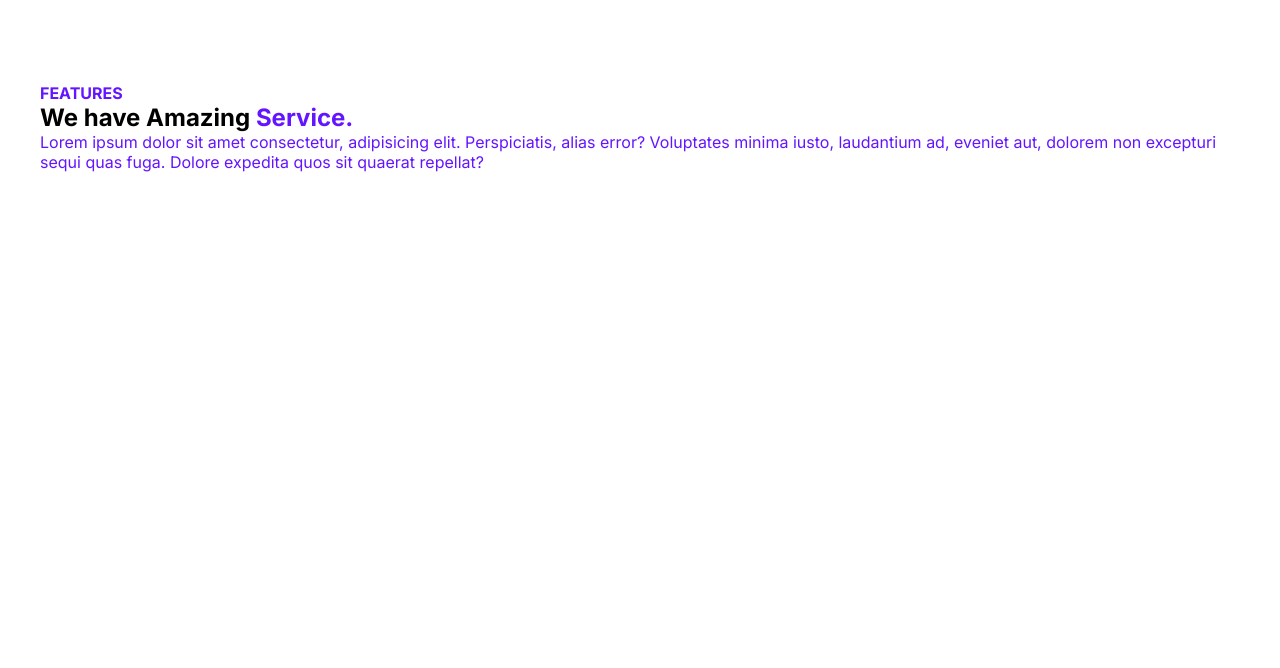
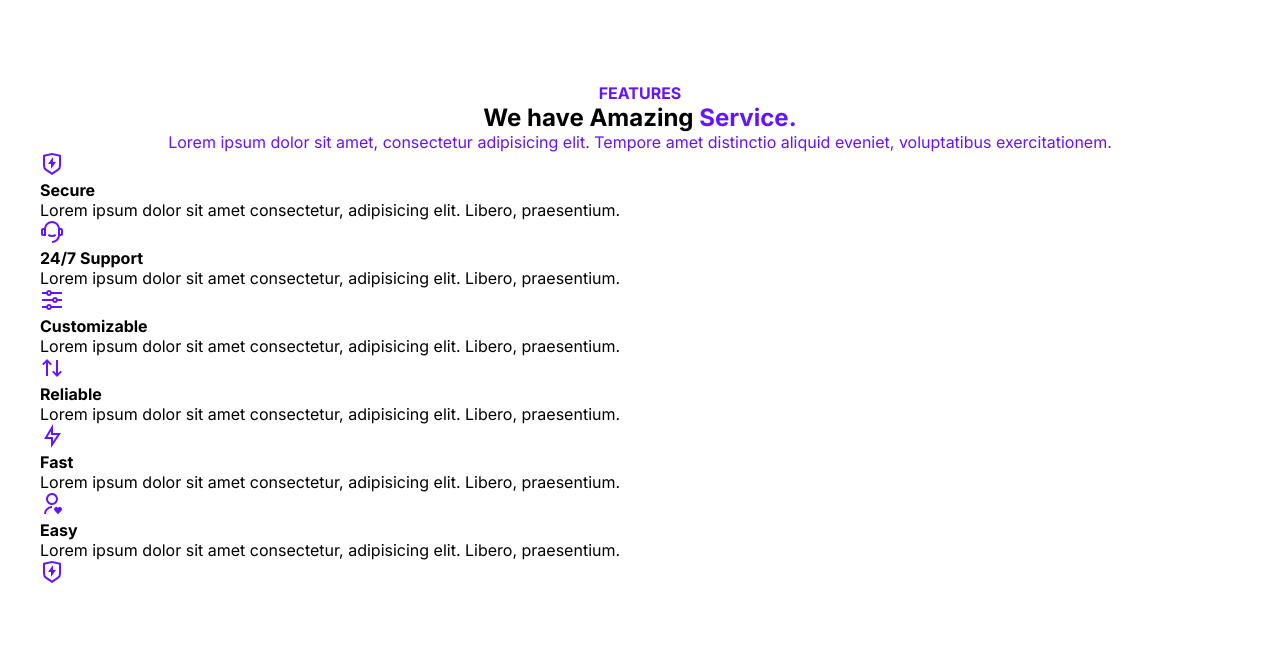
Before and after one commit to jessicaamonterrosa/treactwebsite, a plain HTML site: page index.html in a window 1280 px wide. Shown: the part 832-1500 px from the top of the page. Before the commit the page ends 1084 px from the top, so only its background shows below. Drawn offline with Linux system fonts and the light colour scheme.

Commit message:
"Add features section"

```diff
--- a/index.html
+++ b/index.html
@@ -55,21 +55,82 @@
         </div>
       </header>
     </section>
+    <main>
+
       <section id="features">
         <div class="container">
           <div class="row">
+            <div class="features__section">
               <h4 class="purple">FEATURES</h4>
-            <h2 class="section__title">We have Amazing <span class="purple">Service.</span></h2>
-            <div class="section__para">
-              <p class="purple">Lorem ipsum dolor sit amet consectetur, adipisicing elit. Perspiciatis, alias error? Voluptates minima iusto, laudantium ad, eveniet aut, dolorem non excepturi sequi quas fuga. Dolore expedita quos sit quaerat repellat?</p>
+              <h1 class="features__section--title">We have Amazing <span class="purple">Service.</span></h1>
+              <div class="features__section--para">
+                <p class="purple">Lorem ipsum dolor sit amet, consectetur adipisicing elit. Tempore amet distinctio aliquid eveniet, voluptatibus exercitationem. </p>
               </div>
-          <div class="features__services">
+            </div>
+            <div class="features__services--description">
               <div class="feature__service">
-
+                <div class="feature__service-img">
+                  <img src="./assets/shield-icon.daefe14b320b14fbd9cbd18908ac93ec.svg" alt="">
+                </div>
+                <div class="feature__service-para">
+                  <h4>Secure</h4>
+                  <p>Lorem ipsum dolor sit amet consectetur, adipisicing elit. Libero, praesentium.</p>
+                </div>
+              </div>
+              <div class="feature__service">
+                <div class="feature__service-img">
+                  <img src="./assets/support-icon.f9253ffa8cb6ffde5bbaa05eb5136375.svg" alt="">
+                </div>
+                <div class="feature__service-para">
+                  <h4>24/7 Support</h4>
+                  <p>Lorem ipsum dolor sit amet consectetur, adipisicing elit. Libero, praesentium.</p>
+                </div>
+              </div>
+              <div class="feature__service">
+                <div class="feature__service-img">
+                  <img src="./assets/customize-icon.367468c90fd796009b97fbfba67b2c6a.svg" alt="">
+                </div>
+                <div class="feature__service-para">
+                  <h4>Customizable</h4>
+                  <p>Lorem ipsum dolor sit amet consectetur, adipisicing elit. Libero, praesentium.</p>
+                </div>
+              </div>
+              <div class="feature__service">
+                <div class="feature__service-img">
+                  <img src="./assets/reliable-icon.1367510a8f0a1bec76dc425d25f92f43.svg" alt="">
+                </div>
+                <div class="feature__service-para">
+                  <h4>Reliable</h4>
+                  <p>Lorem ipsum dolor sit amet consectetur, adipisicing elit. Libero, praesentium.</p>
+                </div>
+              </div>
+              <div class="feature__service">
+                <div class="feature__service-img">
+                  <img src="./assets/fast-icon.dbb971a73d4805d2fc3bcdacdb55beba.svg" alt="">
+                </div>
+                <div class="feature__service-para">
+                  <h4>Fast</h4>
+                  <p>Lorem ipsum dolor sit amet consectetur, adipisicing elit. Libero, praesentium.</p>
+                </div>
+              </div>
+              <div class="feature__service">
+                <div class="feature__service-img">
+                  <img src="./assets/simple-icon.673b7e1750b2a4ef32907fc164828d00.svg" alt="">
+                </div>
+                <div class="feature__service-para">
+                  <h4>Easy</h4>
+                  <p>Lorem ipsum dolor sit amet consectetur, adipisicing elit. Libero, praesentium.</p>
+                </div>
+              </div>
+              <div class="feature__service">
+                <div class="feature__service-img">
+                  <img src="./assets/shield-icon.daefe14b320b14fbd9cbd18908ac93ec.svg" alt="">
+                </div>
               </div>
             </div>
           </div>
         </div>
       </section>
+    </main>
   </body>
 </html>
--- a/styles.css
+++ b/styles.css
@@ -5,6 +5,10 @@
     margin: 0;
     box-sizing: border-box;
     font-family: 'Inter', sans-serif;
+}
+
+section {
+    padding: 0 32px;
 }
 
 .container {
@@ -174,3 +178,19 @@ nav {
     margin-top: 16px;
     opacity: 0.5;
 }
+
+/*
+
+FEATURES
+
+*/
+
+.features__section {
+    text-align: center;
+}
+
+.section__title {
+    padding-top: 24px;
+    font-size: 48px;
+    font-weight: 900;
+}
```
Also changed, not shown: 1 other file. Lines whose indentation alone changed are shown as unchanged.
